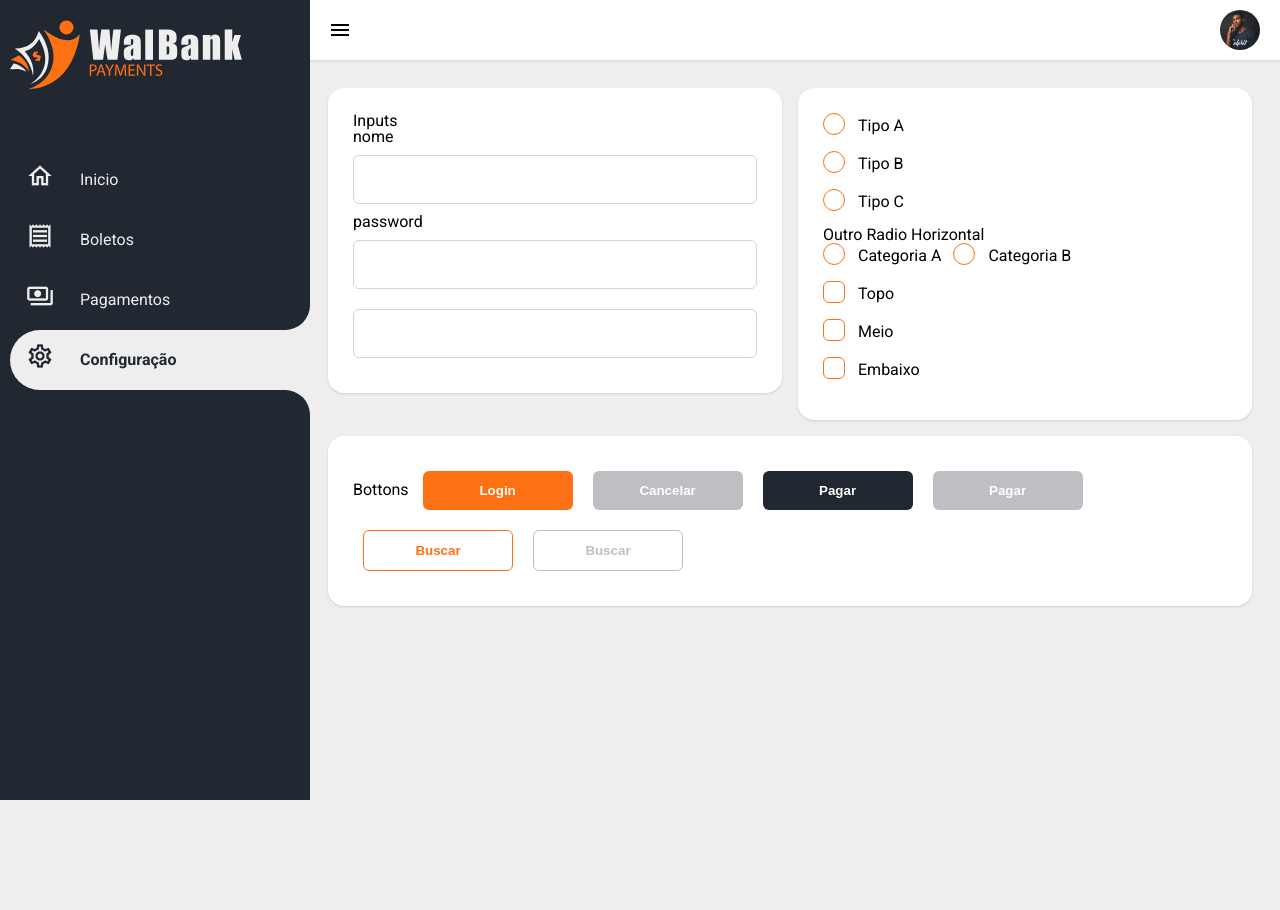
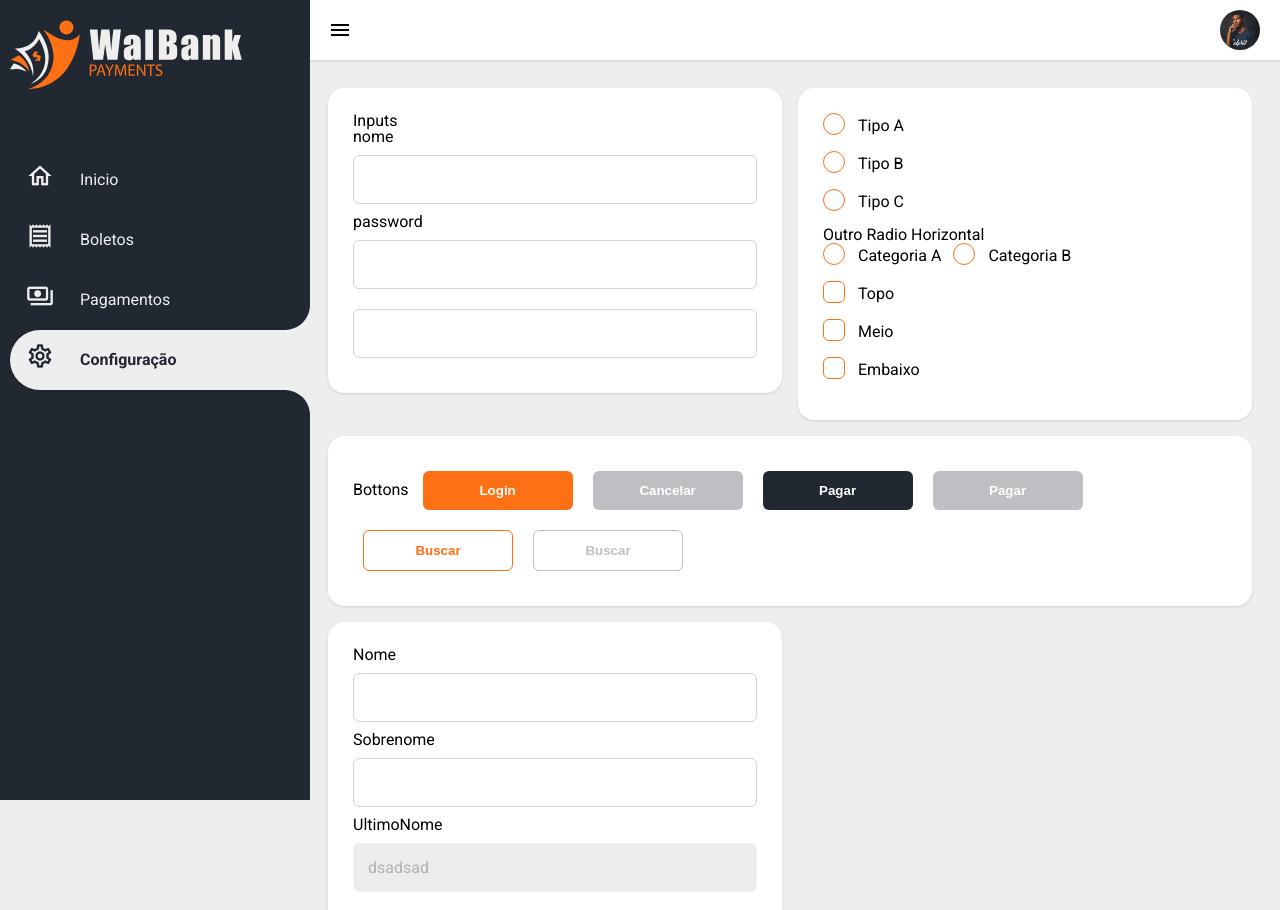
Before and after one commit to Walteann/walbank-front, an Angular app: page /settings in a window 1280 px wide. Shown: the top 910 px of the page. Before the commit the page ends 800 px from the top, so only its background shows below. Built offline with nearby package versions, Linux system fonts and the light colour scheme.

Commit message:
feat: controlValueAccessor in input-text

```diff
--- a/src/app/pages/settings/settings.component.html
+++ b/src/app/pages/settings/settings.component.html
@@ -36,3 +36,17 @@
 		<wal-button buttonClass="ghost" [disabled]="true">Buscar</wal-button>
 	</wal-card>
 </div>
+
+<div [walGrid]="2">
+	<wal-card>
+
+		<form [formGroup]="formGroup">
+			<div>
+				<wal-input-text formControlName="nome" label="Nome"></wal-input-text>
+				<wal-input-text formControlName="sobreNome" label="Sobrenome"></wal-input-text>
+				<wal-input-text formControlName="ultimoNome" label="UltimoNome"></wal-input-text>
+			</div>
+			<wal-button (click)="onSend()">Enviar</wal-button>
+		</form>
+	</wal-card>
+</div>
--- a/src/app/pages/settings/settings.component.ts
+++ b/src/app/pages/settings/settings.component.ts
@@ -1,15 +1,28 @@
-import { Component, OnInit } from '@angular/core';
+import { Component } from '@angular/core';
+import { FormBuilder, FormGroup, FormControl } from '@angular/forms';
 
 @Component({
-  selector: 'app-settings',
-  templateUrl: './settings.component.html',
-  styleUrls: ['./settings.component.scss']
+	selector: 'app-settings',
+	templateUrl: './settings.component.html',
+	styleUrls: ['./settings.component.scss'],
 })
-export class SettingsComponent implements OnInit {
+export class SettingsComponent {
 
-  constructor() { }
 
-  ngOnInit(): void {
-  }
+	formGroup: FormGroup;
+	constructor(
+		formBuilder: FormBuilder
+	) {
+		this.formGroup = formBuilder.group({
+			nome: [''],
+			sobreNome: [''],
+			ultimoNome: new FormControl({value: 'dsadsad', disabled: true})
+		})
+	}
 
+	onSend(): void {
+		console.log(this.formGroup.value);
+		console.log('===========');
+		console.log(this.formGroup.getRawValue());
+	}
 }
--- a/src/app/shared/components/button/wal-button.component.html
+++ b/src/app/shared/components/button/wal-button.component.html
@@ -1,5 +1,4 @@
 <button
-	(click)="onClick($event)"
 	[type]="type"
 	[class]="buttonClass"
 	[disabled]="disabled">
--- a/src/app/shared/components/button/wal-button.component.ts
+++ b/src/app/shared/components/button/wal-button.component.ts
@@ -6,13 +6,8 @@ import { Component, Input, Output, EventEmitter } from '@angular/core';
   styleUrls: ['./wal-button.component.scss']
 })
 export class WalButtonComponent {
-	@Output() click = new EventEmitter();
 
 	@Input() disabled: boolean;
 	@Input() buttonClass = 'primary';
 	@Input() type = 'button';
-
-	onClick(event: any): void {
-		this.click.emit(event);
-	}
 }
--- /dev/null
+++ b/src/app/shared/components/forms/input/control-value-acessor-connector.ts
@@ -0,0 +1,72 @@
+import {
+	ControlContainer,
+	ControlValueAccessor,
+	FormControl,
+	FormControlDirective,
+} from '@angular/forms';
+import { Component, Injector, Input, Optional, Self, ViewChild } from '@angular/core';
+
+@Component({
+	template: '',
+})
+export class ControlValueAccessorConnector implements ControlValueAccessor {
+	@ViewChild(FormControlDirective, { static: true })
+	formControlDirective: FormControlDirective;
+
+	@Input()
+	formControl: FormControl;
+
+	@Input()
+	formControlName: string;
+
+	constructor(@Optional() @Self() private injector: Injector, @Optional() private controlCtr: ControlContainer) {
+		console.log(injector)
+	}
+
+	writeValue(obj: any): void {
+		console.log('writeValue: ' + obj)
+		if (
+			this.formControlDirective &&
+			this.formControlDirective.valueAccessor
+		) {
+			this.formControlDirective.valueAccessor.writeValue(obj);
+		}
+	}
+
+	registerOnTouched(fn: any): void {
+		if (
+			this.formControlDirective &&
+			this.formControlDirective.valueAccessor
+		) {
+			this.formControlDirective.valueAccessor.registerOnTouched(fn);
+		}
+	}
+
+	registerOnChange(fn: any): void {
+		if (
+			this.formControlDirective &&
+			this.formControlDirective.valueAccessor
+		) {
+			this.formControlDirective.valueAccessor.registerOnChange(fn);
+		}
+	}
+
+	// setDisabledState(isDisabled: boolean): void {
+	// 	if (this.formControlDirective?.valueAccessor) {
+	// 		this.formControlDirective.valueAccessor.setDisabledState(
+	// 			isDisabled
+	// 		);
+	// 	}
+	// }
+
+	get controlContainer() {
+		return this.injector.get(this.controlCtr);
+	}
+
+	get control() {
+		return (
+			this.formControl ||
+			this.controlContainer?.control?.get(this.formControlName)
+		);
+	}
+}
--- a/src/app/shared/components/forms/input/input-text/wal-input-text.component.html
+++ b/src/app/shared/components/forms/input/input-text/wal-input-text.component.html
@@ -1,5 +1,10 @@
-
 <div class="wal-input">
-	<label>{{label}}</label>
-	<input type="text" [placeholder]="placeholder">
+	<label>{{ label }}</label>
+	<input
+		type="text"
+		[formControl]="input"
+		[placeholder]="placeholder"
+		(blur)="onTouch()"
+		(ngModelChange)="onChange($event)"
+	/>
 </div>
--- a/src/app/shared/components/forms/input/input-text/wal-input-text.component.scss
+++ b/src/app/shared/components/forms/input/input-text/wal-input-text.component.scss
@@ -23,4 +23,9 @@
 	input:focus {
 		border-color: $primary-color;
 	}
+
+	input:disabled {
+		background: #393e4654;
+    	opacity: 0.3;
+	}
 }
--- a/src/app/shared/components/forms/input/input-text/wal-input-text.component.ts
+++ b/src/app/shared/components/forms/input/input-text/wal-input-text.component.ts
@@ -1,17 +1,51 @@
-import { Component, Input, OnInit } from '@angular/core';
+import {
+	Component,
+	forwardRef,
+	Input,
+	Optional,
+	SkipSelf,
+} from '@angular/core';
+import {
+	ControlValueAccessor,
+	FormControl,
+	NG_VALUE_ACCESSOR,
+	NgControl,
+} from '@angular/forms';
 
 @Component({
 	selector: 'wal-input-text',
 	templateUrl: 'wal-input-text.component.html',
-	styleUrls: [ './wal-input-text.component.scss']
+	styleUrls: ['./wal-input-text.component.scss'],
+	providers: [
+		{
+			provide: NG_VALUE_ACCESSOR,
+			useExisting: forwardRef(() => WalInputTextComponent),
+			multi: true,
+		},
+	],
 })
-
-export class WalInputTextComponent implements OnInit {
-
+export class WalInputTextComponent implements ControlValueAccessor {
 	@Input() label: string;
 	@Input() placeholder = '';
 
-	constructor() { }
+	onChange: any = () => {}
+	onTouch: any = () => {}
 
-	ngOnInit() { }
+	input = new FormControl();
+
+	writeValue(obj: any): void {
+		this.input.setValue(obj);
+	}
+
+	registerOnChange(fn: any): void {
+		this.onChange = fn;
+	}
+
+	registerOnTouched(fn: any): void {
+		this.onTouch = fn;
+	}
+
+	setDisabledState(isDisabled: boolean): void {
+		isDisabled ? this.input.disable() : this.input.enable();
+	}
 }
```
Also changed, not shown: src/app/pages/settings/settings.module.ts (+10 -1 lines), src/app/shared/components/button/wal-button.component.scss (+0 -11 lines), src/app/shared/components/forms/input/wal-input.module.ts (+6 -3 lines).
